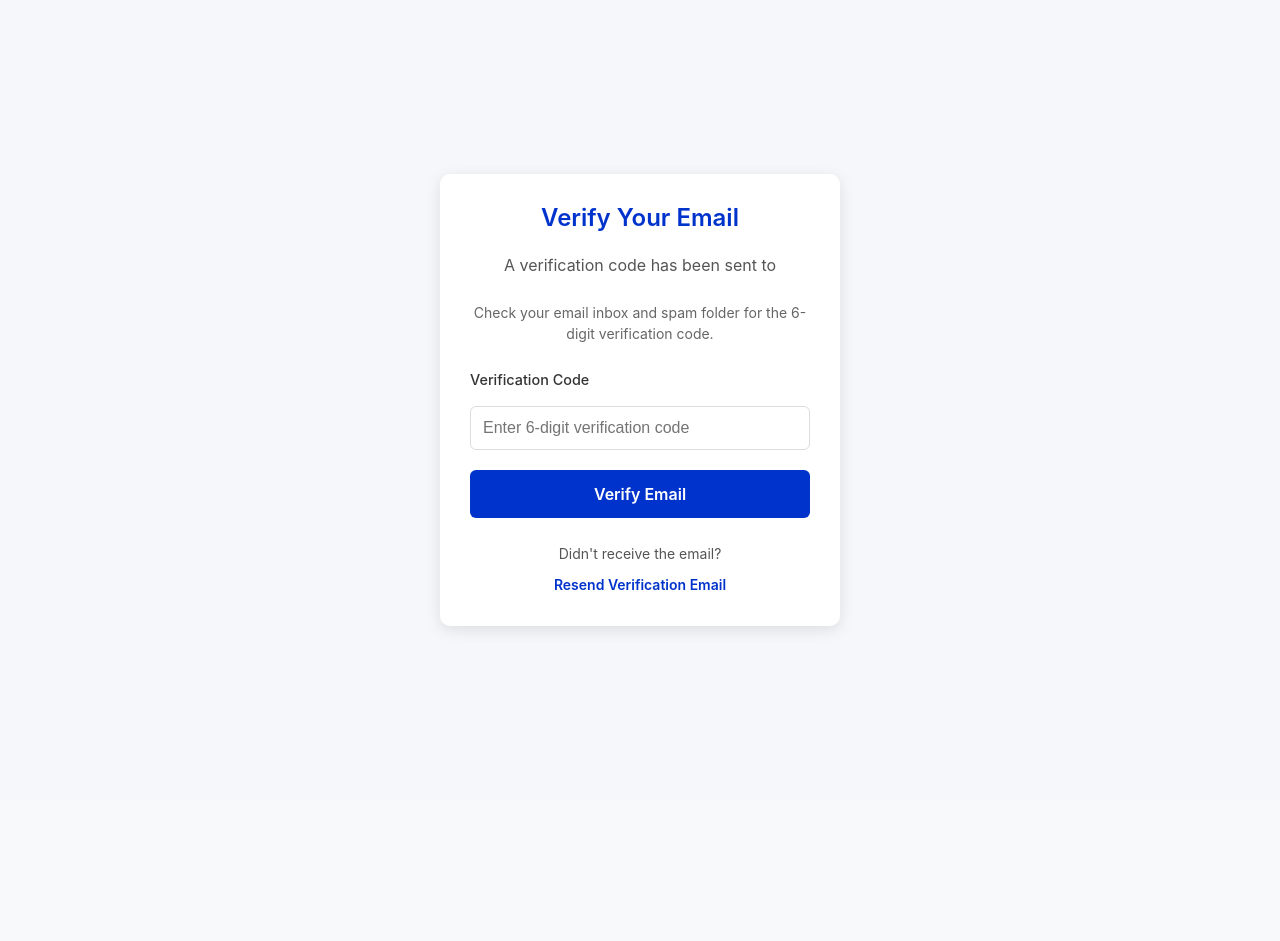
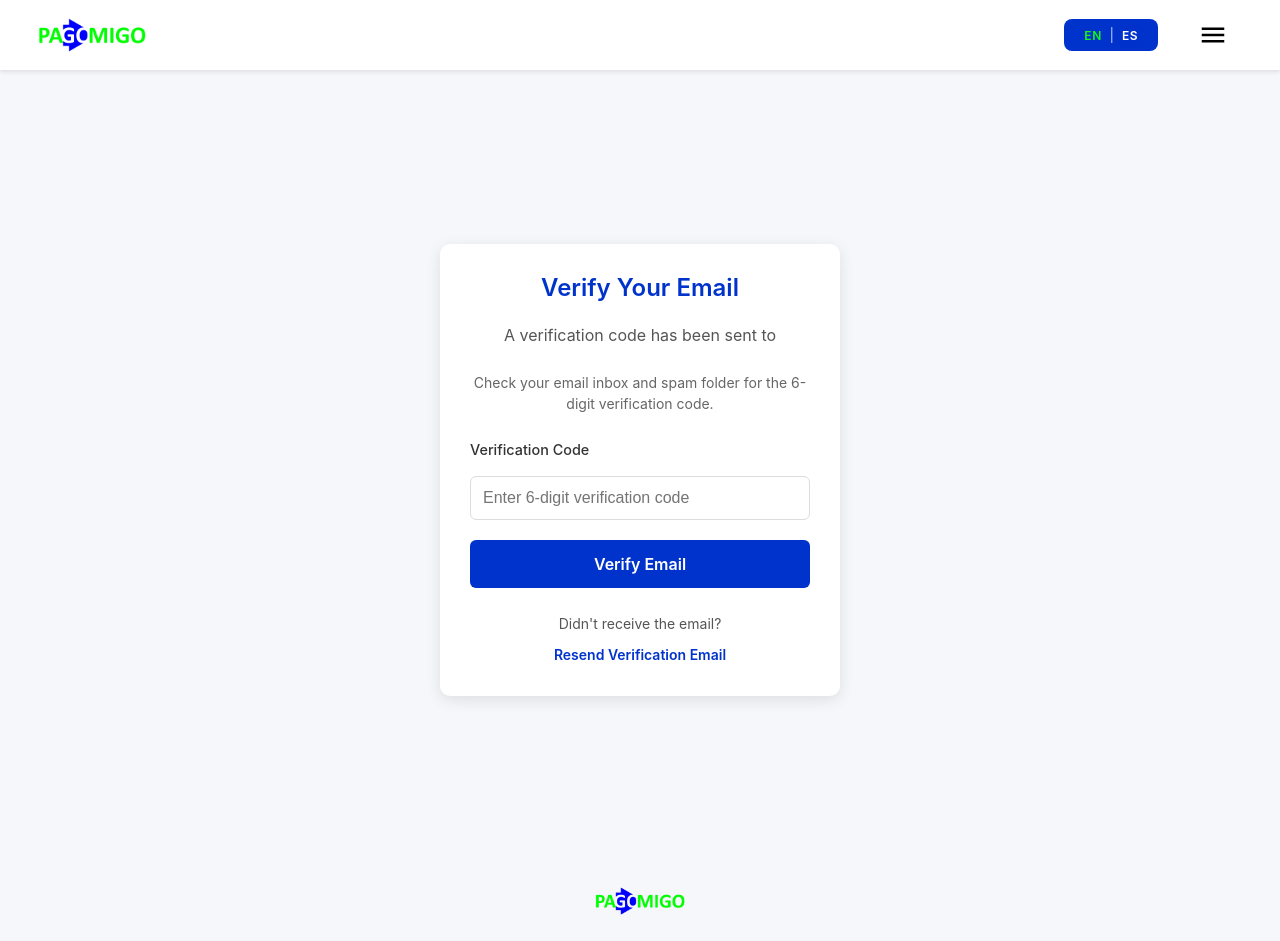
Before and after one commit to silverfoxmediaco/pagomigoreact, a React (Create React App) app: page /verify in a window 1280 px wide. Shown: the top 941 px of the page. Before the commit the page ends 800 px from the top, so only its background shows below. Built offline with nearby package versions, Linux system fonts and the light colour scheme; no server answers.

Commit message:
fixed verify page with header and footer

```diff
--- a/src/components/SignupVerification.jsx
+++ b/src/components/SignupVerification.jsx
@@ -3,6 +3,9 @@ import React, { useState } from 'react';
 import { useAuth } from '../context/AuthContext';
 import { useNavigate } from 'react-router-dom';
 import '../styles/SignupVerification.css';
+// Import Navigation and Footer components
+import Navigation from './Navigation';
+import Footer from './Footer';
 
 const SignupVerification = () => {
   const [verificationCode, setVerificationCode] = useState('');
@@ -84,6 +87,11 @@ const SignupVerification = () => {
   };
 
   return (
+    <div>
+      {/* Add Navigation */}
+      <Navigation />
+
+      {/* Main Content */}
       <div className="verification-container">
         <div className="verification-card">
           {/* EMAIL VERIFICATION UI (ACTIVE) */}
@@ -154,6 +162,10 @@ const SignupVerification = () => {
           </div>
         </div>
       </div>
+
+      {/* Add Footer */}
+      <Footer />
+    </div>
   );
 };
 
```
Lines whose indentation alone changed are shown as unchanged.
